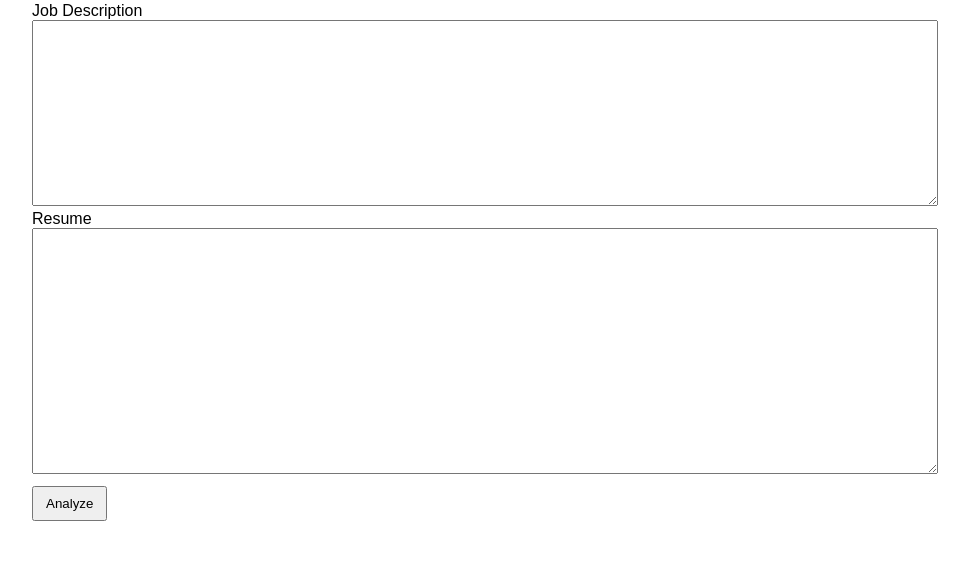
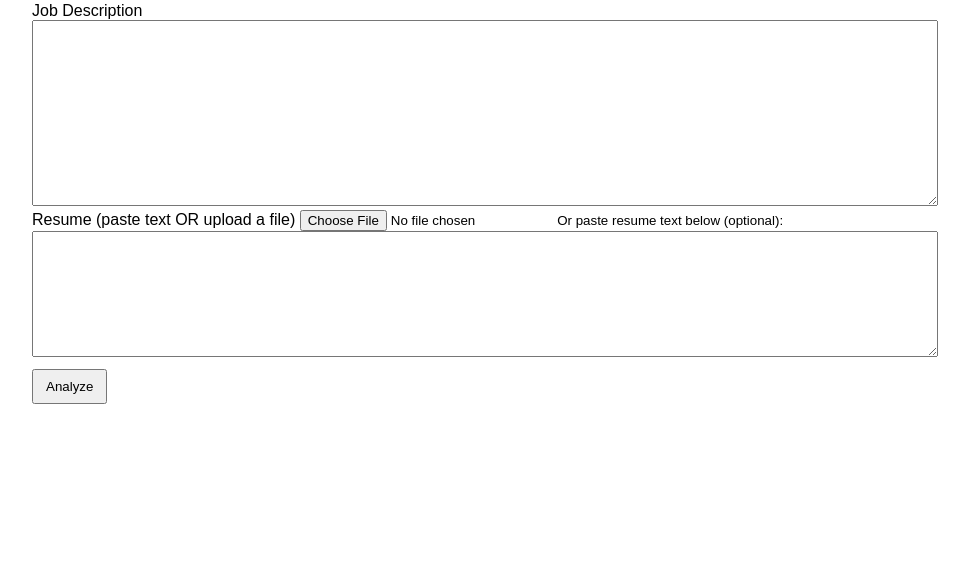
Before and after one commit to namann5/ats-checker, a FastAPI app: page / in a window 1280 px wide. Shown: the part 234-800 px from the top of the page, without its empty margins (158-1127 px from the left). Run offline with FastAPI, Linux system fonts and the light colour scheme.

Commit message:
feat: support resume file uploads (PDF/DOCX/TXT) and update template; fix tests; add deployment files

```diff
--- a/app/main.py
+++ b/app/main.py
@@ -1,4 +1,4 @@
-from fastapi import FastAPI, Request, Form, Body
+from fastapi import FastAPI, Request, Form, Body, UploadFile, File
 from fastapi.responses import HTMLResponse
 from fastapi.staticfiles import StaticFiles
 from fastapi.templating import Jinja2Templates
@@ -263,11 +263,55 @@ async def index(request: Request):
 
 
 @app.post("/analyze")
-async def analyze(request: Request, job_description: str = Form(...), resume: str = Form(...)):
-    result = compute_match(job_description, resume)
+async def analyze(
+    request: Request,
+    job_description: str = Form(...),
+    resume: str = Form(None),
+    resume_file: UploadFile = File(None),
+):
+    """Accept either pasted resume text or an uploaded resume file. File parsing supports plain text.
+    If PyPDF2 or python-docx are installed the endpoint will attempt to extract text from PDF/DOCX uploads.
+    """
+    resume_text = ''
+    # prefer uploaded file if provided
+    if resume_file is not None:
+        try:
+            content = await resume_file.read()
+            # try simple text decode first
+            try:
+                resume_text = content.decode('utf-8')
+            except Exception:
+                # attempt PDF extraction if PyPDF2 available
+                try:
+                    from io import BytesIO
+                    import PyPDF2
+
+                    reader = PyPDF2.PdfReader(BytesIO(content))
+                    pages = [p.extract_text() or '' for p in reader.pages]
+                    resume_text = '\n'.join(pages)
+                except Exception:
+                    # attempt docx extraction if python-docx available
+                    try:
+                        from io import BytesIO
+                        import docx
+
+                        doc = docx.Document(BytesIO(content))
+                        resume_text = '\n'.join([p.text for p in doc.paragraphs])
+                    except Exception:
+                        resume_text = ''
+        except Exception:
+            resume_text = ''
+    else:
+        resume_text = resume or ''
+
+    if not resume_text:
+        # return with an error message embedded in template
+        return templates.TemplateResponse("index.html", {"request": request, "result": None, "jd": job_description, "resume": resume or '', "error": "Please provide resume text or upload a plain text/PDF/DOCX file."})
+
+    result = compute_match(job_description, resume_text)
     recs = recommend_actions(result['missing_keywords'], result['weak_keywords'])
-    summary = generate_summary(result['top_keywords'], find_summary(resume))
-    optimized_resume = generate_improved_resume(result['top_keywords'], resume)
+    summary = generate_summary(result['top_keywords'], find_summary(resume_text))
+    optimized_resume = generate_improved_resume(result['top_keywords'], resume_text)
 
     out = {
         "ats_score": result['score'],
@@ -279,7 +323,7 @@ async def analyze(request: Request, job_description: str = Form(...), resume: st
         "rewritten_summary": summary,
         "optimized_resume": optimized_resume,
     }
-    return templates.TemplateResponse("index.html", {"request": request, "result": out, "jd": job_description, "resume": resume})
+    return templates.TemplateResponse("index.html", {"request": request, "result": out, "jd": job_description, "resume": resume_text})
 
 
 @app.get('/admin', response_class=HTMLResponse)
--- a/app/templates/index.html
+++ b/app/templates/index.html
@@ -14,11 +14,13 @@
         <br /><strong>Validation:</strong> {{ 'OK' if validate.ok else 'FAILED' }}
         <pre style="margin-top:8px">{{ validate | tojson }}</pre>
       </div>
-      <form method="post" action="/analyze">
+      <form method="post" action="/analyze" enctype="multipart/form-data">
         <label>Job Description</label>
         <textarea name="job_description" rows="12">{{ jd if jd else '' }}</textarea>
-        <label>Resume</label>
-        <textarea name="resume" rows="16">{{ resume if resume else '' }}</textarea>
+        <label>Resume (paste text OR upload a file)</label>
+        <input type="file" name="resume_file" accept=".txt,.pdf,.docx" />
+        <small>Or paste resume text below (optional):</small>
+        <textarea name="resume" rows="8">{{ resume if resume else '' }}</textarea>
         <button type="submit">Analyze</button>
       </form>
 
```
Also changed, not shown: tests/test_admin_endpoints.py (+5 -4 lines), tests/test_rewrite_llm.py (+1 -2 lines).
